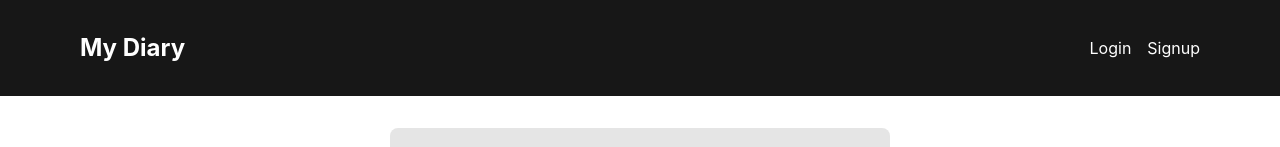
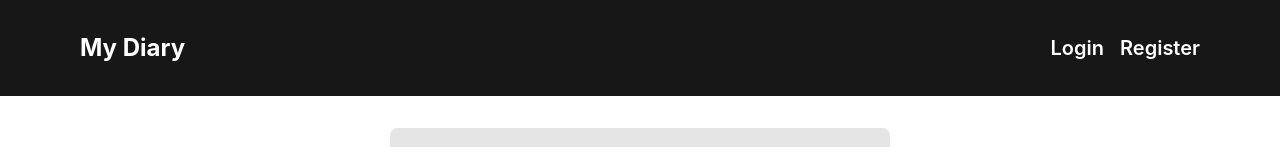
Before and after one commit to RomwelFeliciano/diary-app, a React (Create React App) app in the folder frontend/: page /login in a window 1280 px wide. Shown: the top 147 px of the page. Built offline with nearby package versions, Linux system fonts and the light colour scheme; no server answers.

Commit message:
Frontend: Navigation Bar Design

```diff
--- a/frontend/src/components/Navbar.js
+++ b/frontend/src/components/Navbar.js
@@ -10,8 +10,6 @@ const Navbar = () => {
     logout();
   };
 
-  console.log(user);
-
   return (
     <header className="fixed top-0 z-10 flex h-24 w-full items-center justify-between bg-neutral-900 px-20 text-white">
       <Link to="/">
@@ -20,7 +18,10 @@ const Navbar = () => {
       <nav className="flex items-center gap-10">
         {user && (
           <>
-            <h2 className="text-xl text-green-400">Hello, {user.email}</h2>
+            <h2 className="text-xl ">
+              Hello,
+              <span className="font-bold text-green-400"> {user.email}</span>
+            </h2>
             <button
               className="rounded-lg border-2 border-green-400 px-4 py-1 text-lg transition-all duration-300 ease-in-out hover:bg-green-400 hover:text-black"
               onClick={handleLogout}
@@ -31,8 +32,17 @@ const Navbar = () => {
         )}
         {!user && (
           <div className="flex items-center gap-4">
-            <Link to={"/login"}>Login</Link>
-            <Link to={"/register"}>Signup</Link>
+            <Link to={"/login"}>
+              <h2 className="text-xl font-semibold transition-all duration-200 ease-in-out hover:text-green-400 hover:underline hover:underline-offset-8">
+                Login
+              </h2>
+            </Link>
+            <Link to={"/register"}>
+              {" "}
+              <h2 className="text-xl font-semibold transition-all duration-200 ease-in-out hover:text-green-400 hover:underline hover:underline-offset-8">
+                Register
+              </h2>
+            </Link>
           </div>
         )}
       </nav>
--- a/frontend/src/components/NoteDetails.js
+++ b/frontend/src/components/NoteDetails.js
@@ -5,8 +5,6 @@ const NoteDetails = () => {
   const { notes, noteID } = useContext(formContext);
 
   const details = notes.find((note) => note._id === noteID);
-
-  console.log(details);
 
   let date = new Date(details.createdAt);
   let time = date.toLocaleTimeString();
@@ -21,14 +19,14 @@ const NoteDetails = () => {
     <div className="flex h-[500px] w-[800px] flex-col items-start justify-start p-5">
       {details && (
         <div className="flex h-full w-full flex-col items-start justify-start">
-          <div className="flex w-full justify-between">
-            <div className="flex h-full w-96 flex-col gap-2">
+          <div className="flex w-full justify-between gap-4">
+            <div className="flex h-full w-full flex-col gap-2">
               <label className="font-semibold">Title:</label>
               <h2 className="flex h-10 items-center rounded-lg bg-neutral-100 p-4 text-justify">
                 {details.title}
               </h2>
             </div>
-            <div className="flex h-full flex-col items-end gap-2">
+            <div className="flex h-full w-full flex-col gap-2">
               <label className="font-semibold">Date:</label>
               <div className="flex h-10 items-center rounded-lg bg-neutral-100 p-4 ">
                 <h2 className="text-justify">{templateDate}</h2>
--- a/frontend/src/components/NoteForm.js
+++ b/frontend/src/components/NoteForm.js
@@ -34,7 +34,7 @@ const NoteForm = () => {
           <label className="mb-1 text-base font-semibold">Message:</label>
           <textarea
             rows={8}
-            className="rounded-lg p-2"
+            className="resize-none rounded-lg p-2"
             name="message"
             onChange={handleInputChange}
             value={message}
```
